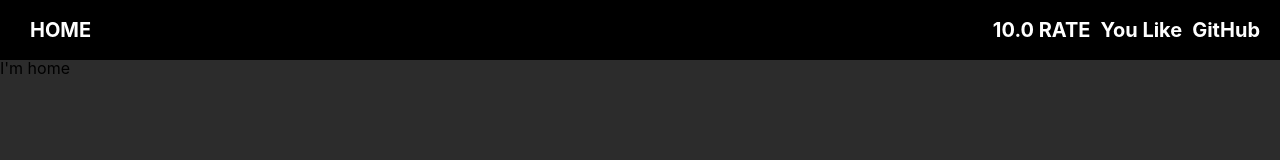
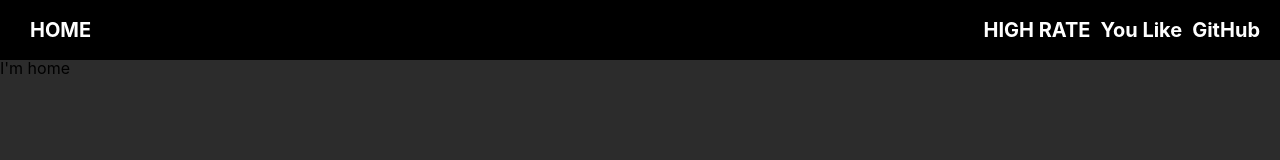
Before and after one commit to sunday-sunny/react-movie-basic, a React (Create React App) app: page / in a window 1280 px wide. Shown: the top 160 px of the page. Built offline with nearby package versions, Linux system fonts and the light colour scheme; a web font is replaced by a local one.

Commit message:
Fix : Rename Header menu

```diff
--- a/src/components/Header.js
+++ b/src/components/Header.js
@@ -55,7 +55,7 @@ function Header() {
       <Nav>
         <ul>
           <li>
-            <Link to="/rate">10.0 RATE</Link>
+            <Link to="/rate">HIGH RATE</Link>
           </li>
           <li>You Like</li>
           <li>GitHub</li>
```
